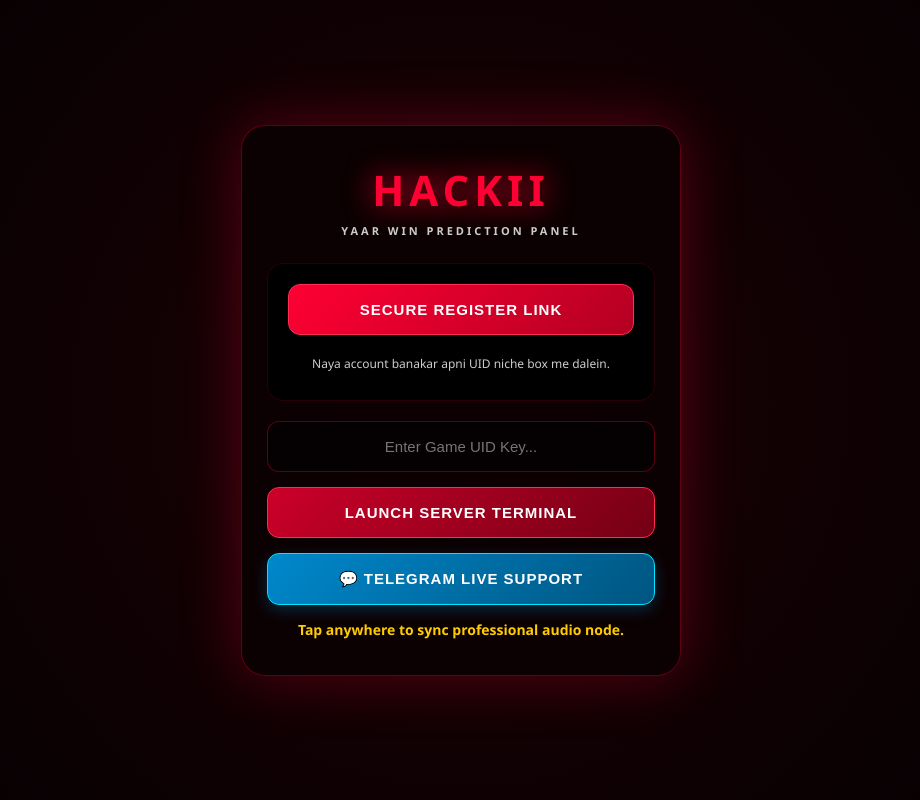
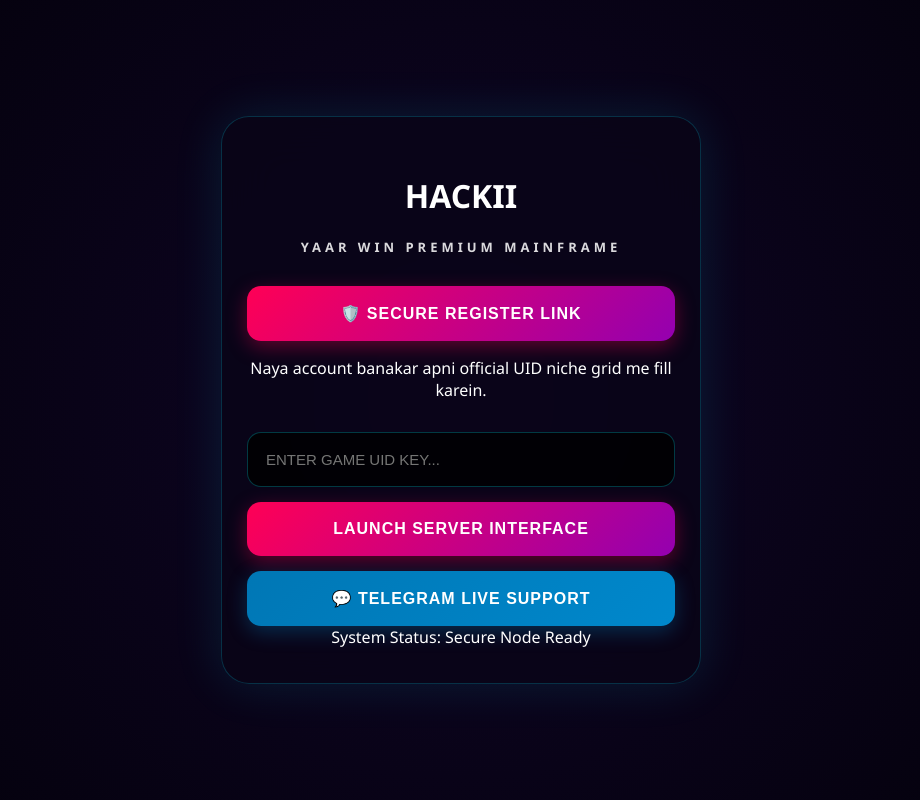
Before and after one commit to pjankushkumar-cmd/yaarwinwithhackii, a website: page public/index.html in a window 1280 px wide. Shown: the whole page, without its empty margins (179-1099 px from the left). Drawn offline with Linux system fonts and the light colour scheme.

Commit message:
Update index.html

```diff
--- a/public/index.html
+++ b/public/index.html
@@ -3,210 +3,49 @@
 <head>
     <meta charset="UTF-8">
     <meta name="viewport" content="width=device-width, initial-scale=1.0">
-    <title>HACKII Premium Control - Access Terminal</title>
-    <style>
-        :root {
-            --bg-dark: #030001;
-            --cyber-gradient: radial-gradient(circle at center, #1c0206 0%, #030001 100%);
-            --mainframe-card: rgba(12, 1, 3, 0.96);
-            --neon-red: #ff0033;
-            --neon-laser: #ff2c54;
-            --telegram-blue: #0088cc;
-            --border-line: rgba(255, 0, 51, 0.35);
-            --text-main: #ffffff;
-            --text-dim: #cccccc;
-        }
+    <title>HACKII - Cyber Access Gateway</title>
+    <link rel="stylesheet" href="style.css">
+</head>
+<body>
 
-        body {
-            background: var(--cyber-gradient);
-            color: var(--text-main);
-            font-family: 'Segoe UI', Roboto, Helvetica, sans-serif;
-            margin: 0;
-            padding: 0;
-            display: flex;
-            min-height: 100vh;
-            justify-content: center;
-            align-items: center;
-        }
+    <div class="container">
+        <h1 class="brand-title">HACKII</h1>
+        <h2 class="sub-title">YAAR WIN PREMIUM MAINFRAME</h2>
 
-        .container {
-            max-width: 440px;
-            width: 92%;
-            background: var(--mainframe-card);
-            padding: 35px 25px;
-            border-radius: 24px;
-            box-shadow: 0 0 60px rgba(255, 0, 51, 0.3);
-            border: 1px solid var(--border-line);
-            backdrop-filter: blur(20px);
-            box-sizing: border-box;
-            text-align: center;
-        }
-
-        /* Hackii name prominently styled on main screen */
-        .brand-name {
-            font-size: 42px;
-            font-weight: 900;
-            margin: 0;
-            letter-spacing: 5px;
-            color: var(--neon-red);
-            text-shadow: 0 0 30px rgba(255, 0, 51, 0.95);
-        }
-
-        .sub-title {
-            font-size: 11px;
-            letter-spacing: 3px;
-            text-transform: uppercase;
-            margin: 5px 0 25px 0;
-            color: var(--text-dim);
-        }
-
-        .action-box {
-            background: rgba(0, 0, 0, 0.85);
-            padding: 20px;
-            border-radius: 16px;
-            margin-bottom: 20px;
-            border: 1px solid rgba(255, 0, 51, 0.15);
-        }
-
-        input[type="text"] {
-            width: 100%;
-            padding: 16px;
-            margin-bottom: 15px;
-            background: rgba(5, 1, 2, 0.9);
-            border: 1px solid var(--border-line);
-            border-radius: 12px;
-            color: #fff;
-            box-sizing: border-box;
-            text-align: center;
-            font-size: 15px;
-            outline: none;
-            transition: all 0.3s ease;
-        }
-
-        input[type="text"]:focus {
-            border-color: var(--neon-laser);
-            box-shadow: 0 0 15px rgba(255, 0, 51, 0.4);
-        }
-
-        button {
-            width: 100%;
-            padding: 16px;
-            background: linear-gradient(135deg, #cc0029, #730014);
-            border: 1px solid var(--neon-laser);
-            color: #fff;
-            font-weight: bold;
-            font-size: 15px;
-            border-radius: 12px;
-            cursor: pointer;
-            letter-spacing: 1px;
-            transition: all 0.3s ease;
-        }
-
-        button:hover {
-            background: linear-gradient(135deg, #ff0033, #99001a);
-            box-shadow: 0 0 20px rgba(255, 0, 51, 0.6);
-        }
-
-        .btn-reg {
-            background: linear-gradient(135deg, #ff0033, #b30022);
-            margin-bottom: 12px;
-        }
-
-        /* Restored Telegram Support Button Matrix */
-        .btn-tg {
-            background: linear-gradient(135deg, #0088cc, #005580);
-            border: 1px solid #00e5ff;
-            margin-top: 15px;
-            box-shadow: 0 5px 15px rgba(0, 136, 204, 0.3);
-        }
-
-        .btn-tg:hover {
-            background: linear-gradient(135deg, #00a2f2, #0077b5);
-            box-shadow: 0 0 20px rgba(0, 229, 255, 0.6);
-        }
-
-        .msg-display {
-            margin-top: 15px;
-            font-size: 14px;
-            font-weight: 700;
-            color: #ffcc00;
-            min-height: 20px;
-        }
-    </style>
-</head>
-<body onload="initVoiceStream()">
-
-    <div class="container" onclick="playProfessionalMaleVoice()">
-        <h1 class="brand-name">HACKII</h1>
-        <h2 class="sub-title">YAAR WIN PREDICTION PANEL</h2>
-
-        <div class="action-box">
-            <button class="btn-reg" onclick="window.location.href='https://4yaarwin.com/#/register?invitationCode=18426755757'">SECURE REGISTER LINK</button>
-            <p style="font-size: 12px; color: var(--text-dim); margin: 8px 0;">Naya account banakar apni UID niche box me dalein.</p>
+        <div class="glass-card">
+            <button class="btn-reg" onclick="window.location.href='https://4yaarwin.com/#/register?invitationCode=18426755757'">
+                🛡️ SECURE REGISTER LINK
+            </button>
+            <p class="helper-text">Naya account banakar apni official UID niche grid me fill karein.</p>
         </div>
 
-        <input type="text" id="uidInput" placeholder="Enter Game UID Key...">
-        <button onclick="verifyUID()">LAUNCH SERVER TERMINAL</button>
+        <div class="input-container">
+            <input type="text" id="uidInput" placeholder="ENTER GAME UID KEY...">
+            <span class="input-glow"></span>
+        </div>
 
-        <button class="btn-tg" onclick="window.location.href='https://t.me/hackii_sureshote'">💬 TELEGRAM LIVE SUPPORT</button>
+        <button class="btn-primary" onclick="verifyUID()">LAUNCH SERVER INTERFACE</button>
 
-        <div id="msgBox" class="msg-display">Tap anywhere to sync professional audio node.</div>
+        <button class="btn-tg" onclick="window.location.href='https://t.me/hackii_sureshote'">
+            💬 TELEGRAM LIVE SUPPORT
+        </button>
+
+        <div id="msgBox" class="msg-display">System Status: Secure Node Ready</div>
     </div>
 
     <script>
-        let voicePlayed = false;
-
-        function initVoiceStream() {
-            // Pre-trigger to register local engine streams
-            if (typeof speechSynthesis !== 'undefined' && speechSynthesis.onvoiceschanged !== undefined) {
-                speechSynthesis.onvoiceschanged = () => { window.speechSynthesis.getVoices(); };
-            }
-        }
-
-        // Advanced Professional Hindi Male Audio Sequence Engine
-        function playProfessionalMaleVoice() {
-            if (voicePlayed) return;
-
-            const welcomeText = "HACKII yaar win panel me aapka swagat hai. Kripya apni naye yaar win ki id box me dalkar panel ko open kare.";
-            const utterance = new SpeechSynthesisUtterance(welcomeText);
-
-            // Querying advanced professional speech engines profile data
-            const voices = window.speechSynthesis.getVoices();
-
-            // Priority ordering system for high-quality professional Hindi Male engines
-            let selectedVoice = voices.find(voice =>
-                voice.lang.includes('hi') &&
-                (voice.name.toLowerCase().includes('google') || voice.name.toLowerCase().includes('male'))
-            );
-
-            // Fallback strategy if custom engine not cached on target system device
-            if (!selectedVoice) {
-                selectedVoice = voices.find(voice => voice.lang.includes('hi'));
-            }
-
-            if (selectedVoice) {
-                utterance.voice = selectedVoice;
-            }
-
-            // Calibrating professional speech factors
-            utterance.rate = 0.90;  // Real human delivery speed matching rule
-            utterance.pitch = 0.95; // Deep male clear structural tone
-
-            window.speechSynthesis.speak(utterance);
-            voicePlayed = true;
-            document.getElementById('msgBox').innerText = "Premium Audio Stream Operational.";
-            document.getElementById('msgBox').style.color = "#00ff66";
-        }
-
         async function verifyUID() {
             const uid = document.getElementById('uidInput').value.trim();
             const msgBox = document.getElementById('msgBox');
 
             if(!uid) {
                 msgBox.innerText = "Error: Input box cannot be empty!";
-                msgBox.style.color = "var(--neon-laser)";
+                msgBox.style.color = "var(--neon-red)";
                 return;
             }
+
+            msgBox.innerText = "Connecting to authorization node...";
+            msgBox.style.color = "var(--gold)";
 
             try {
                 const res = await fetch('/api/user/verify', {
@@ -220,11 +59,13 @@
                     localStorage.setItem('user_uid', uid);
                     window.location.href = 'dashboard.html';
                 } else {
+                    // Accurate system instruction response prompt
                     msgBox.innerText = "HACKII bhai se uid verification karbou";
-                    msgBox.style.color = "var(--neon-laser)";
+                    msgBox.style.color = "var(--neon-red)";
                 }
             } catch (err) {
-                msgBox.innerText = "Network transmission timeout error.";
+                msgBox.innerText = "Network link failure. Re-trying node allocation...";
+                msgBox.style.color = "var(--neon-red)";
             }
         }
     </script>
```
